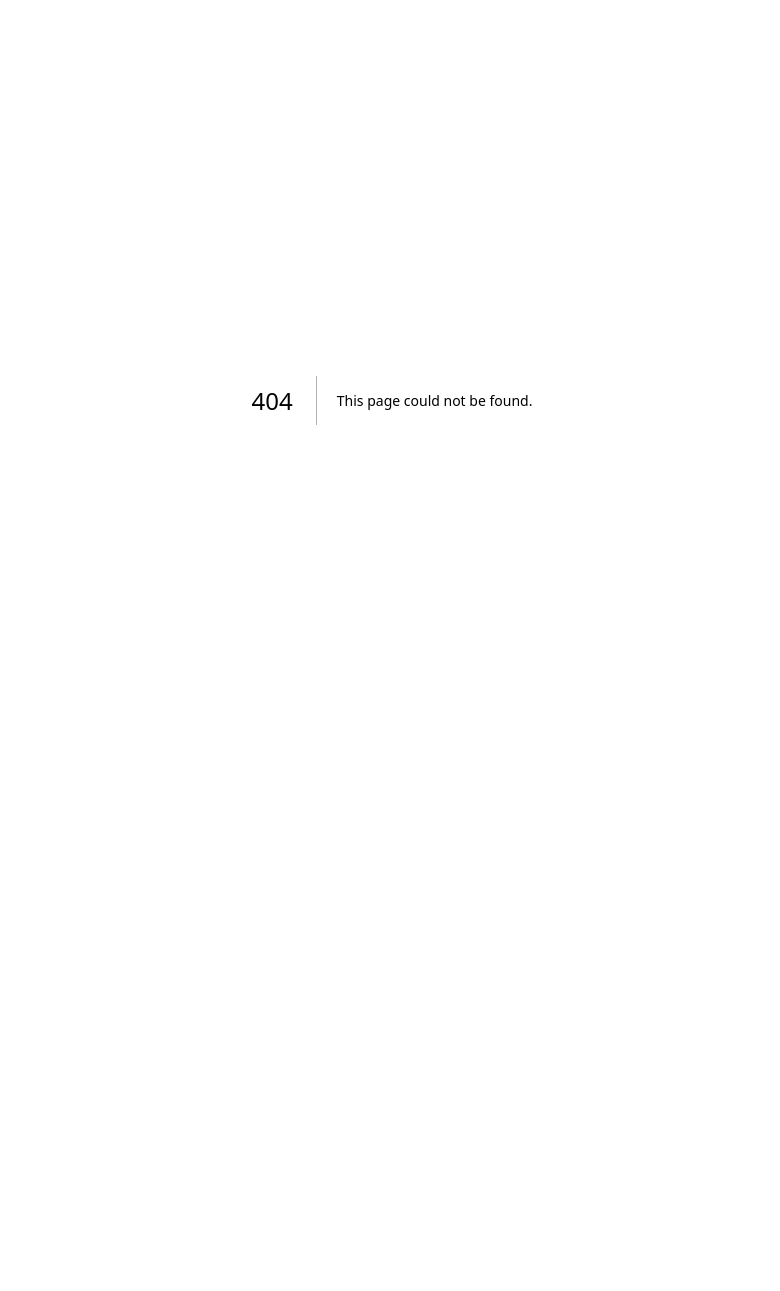
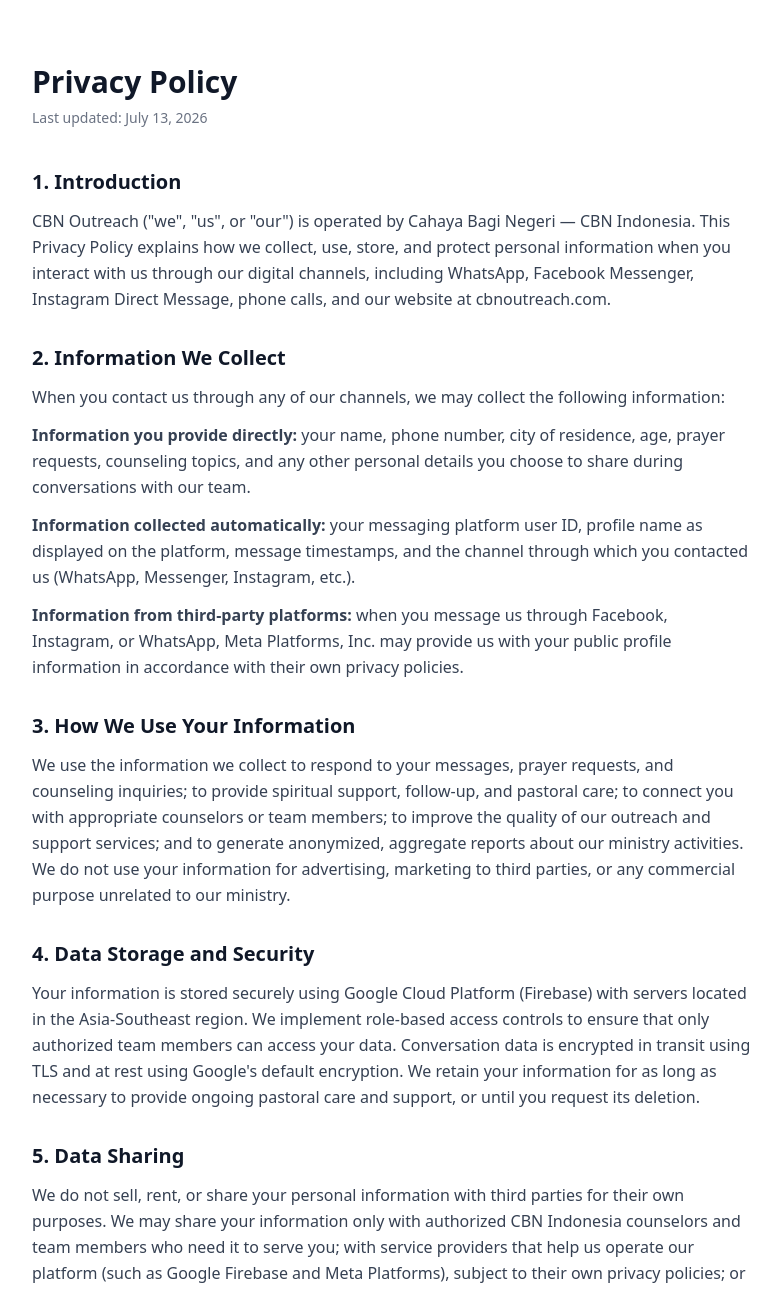
Before and after one commit to cbnbagus/outreach-cbn-2026, a Next.js app: page /privacy in a window 1280 px wide. Before the commit this address had no page. Shown: the top 1291 px of the page, without its empty margins (248-1028 px from the left). Before the commit the page ends 800 px from the top, so only its background shows below. Built offline with nearby package versions, Linux system fonts and the light colour scheme.

Commit message:
Add privacy policy page

```diff
--- /dev/null
+++ b/app/privacy/page.tsx
@@ -0,0 +1,161 @@
+import type { Metadata } from "next";
+
+export const metadata: Metadata = {
+  title: "Privacy Policy",
+  description: "Privacy Policy for CBN Outreach platform by CBN Indonesia.",
+};
+
+export default function PrivacyPolicyPage() {
+  return (
+    <div className="min-h-screen bg-white">
+      <div className="max-w-3xl mx-auto px-6 py-16">
+        <h1 className="text-3xl font-bold text-gray-900 mb-2">Privacy Policy</h1>
+        <p className="text-sm text-gray-500 mb-10">Last updated: July 13, 2026</p>
+
+        <div className="space-y-8 text-gray-700 leading-relaxed">
+          <section>
+            <h2 className="text-xl font-semibold text-gray-900 mb-3">1. Introduction</h2>
+            <p>
+              CBN Outreach (&quot;we&quot;, &quot;us&quot;, or &quot;our&quot;) is operated by
+              Cahaya Bagi Negeri — CBN Indonesia. This Privacy Policy explains how we collect,
+              use, store, and protect personal information when you interact with us through
+              our digital channels, including WhatsApp, Facebook Messenger, Instagram Direct
+              Message, phone calls, and our website at cbnoutreach.com.
+            </p>
+          </section>
+
+          <section>
+            <h2 className="text-xl font-semibold text-gray-900 mb-3">2. Information We Collect</h2>
+            <p className="mb-3">
+              When you contact us through any of our channels, we may collect the following
+              information:
+            </p>
+            <p>
+              <strong>Information you provide directly:</strong> your name, phone number,
+              city of residence, age, prayer requests, counseling topics, and any other
+              personal details you choose to share during conversations with our team.
+            </p>
+            <p className="mt-3">
+              <strong>Information collected automatically:</strong> your messaging platform
+              user ID, profile name as displayed on the platform, message timestamps, and
+              the channel through which you contacted us (WhatsApp, Messenger, Instagram, etc.).
+            </p>
+            <p className="mt-3">
+              <strong>Information from third-party platforms:</strong> when you message us
+              through Facebook, Instagram, or WhatsApp, Meta Platforms, Inc. may provide us
+              with your public profile information in accordance with their own privacy policies.
+            </p>
+          </section>
+
+          <section>
+            <h2 className="text-xl font-semibold text-gray-900 mb-3">3. How We Use Your Information</h2>
+            <p>
+              We use the information we collect to respond to your messages, prayer requests,
+              and counseling inquiries; to provide spiritual support, follow-up, and pastoral
+              care; to connect you with appropriate counselors or team members; to improve the
+              quality of our outreach and support services; and to generate anonymized,
+              aggregate reports about our ministry activities. We do not use your information
+              for advertising, marketing to third parties, or any commercial purpose unrelated
+              to our ministry.
+            </p>
+          </section>
+
+          <section>
+            <h2 className="text-xl font-semibold text-gray-900 mb-3">4. Data Storage and Security</h2>
+            <p>
+              Your information is stored securely using Google Cloud Platform (Firebase) with
+              servers located in the Asia-Southeast region. We implement role-based access
+              controls to ensure that only authorized team members can access your data.
+              Conversation data is encrypted in transit using TLS and at rest using
+              Google&apos;s default encryption. We retain your information for as long as
+              necessary to provide ongoing pastoral care and support, or until you request
+              its deletion.
+            </p>
+          </section>
+
+          <section>
+            <h2 className="text-xl font-semibold text-gray-900 mb-3">5. Data Sharing</h2>
+            <p>
+              We do not sell, rent, or share your personal information with third parties
+              for their own purposes. We may share your information only with authorized
+              CBN Indonesia counselors and team members who need it to serve you; with
+              service providers that help us operate our platform (such as Google Firebase
+              and Meta Platforms), subject to their own privacy policies; or when required
+              by law or to protect the safety of individuals.
+            </p>
+          </section>
+
+          <section>
+            <h2 className="text-xl font-semibold text-gray-900 mb-3">6. Your Rights</h2>
+            <p>
+              You have the right to request access to the personal information we hold
+              about you; to request correction of any inaccurate information; to request
+              deletion of your personal information; and to withdraw consent for us to
+              process your data at any time. To exercise any of these rights, please
+              contact us using the details below.
+            </p>
+          </section>
+
+          <section>
+            <h2 className="text-xl font-semibold text-gray-900 mb-3">7. Third-Party Platforms</h2>
+            <p>
+              Our services integrate with platforms operated by Meta Platforms, Inc.
+              (Facebook, Instagram, WhatsApp). Your use of these platforms is governed by
+              their respective privacy policies. We encourage you to review Meta&apos;s
+              Privacy Policy at{" "}
+              <a
+                href="https://www.facebook.com/privacy/policy/"
+                target="_blank"
+                rel="noopener noreferrer"
+                className="text-blue-600 underline"
+              >
+                facebook.com/privacy/policy
+              </a>
+              .
+            </p>
+          </section>
+
+          <section>
+            <h2 className="text-xl font-semibold text-gray-900 mb-3">8. Children&apos;s Privacy</h2>
+            <p>
+              Some of our programs (such as Superbook) are designed for children. We do not
+              knowingly collect personal information from children under 13 without parental
+              consent. If you believe a child has provided us with personal information,
+              please contact us so we can take appropriate action.
+            </p>
+          </section>
+
+          <section>
+            <h2 className="text-xl font-semibold text-gray-900 mb-3">9. Changes to This Policy</h2>
+            <p>
+              We may update this Privacy Policy from time to time. Any changes will be
+              posted on this page with an updated revision date. We encourage you to
+              review this policy periodically.
+            </p>
+          </section>
+
+          <section>
+            <h2 className="text-xl font-semibold text-gray-900 mb-3">10. Contact Us</h2>
+            <p>
+              If you have any questions about this Privacy Policy or wish to exercise your
+              rights, please contact us:
+            </p>
+            <p className="mt-3">
+              <strong>Cahaya Bagi Negeri — CBN Indonesia</strong>
+              <br />
+              Email: outreach@cbn.or.id
+              <br />
+              Website: cbnoutreach.com
+            </p>
+          </section>
+        </div>
+
+        <div className="mt-16 pt-8 border-t border-gray-200">
+          <p className="text-sm text-gray-400">
+            © {new Date().getFullYear()} Cahaya Bagi Negeri — CBN Indonesia. All rights reserved.
+          </p>
+        </div>
+      </div>
+    </div>
+  );
+}
```
